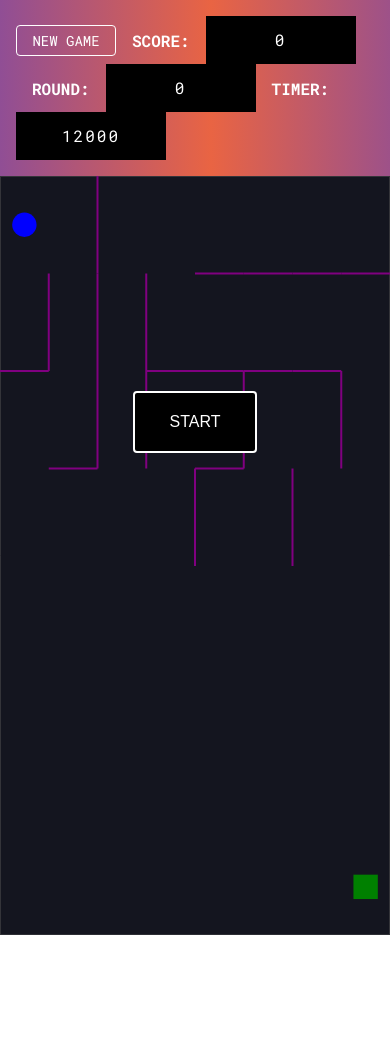
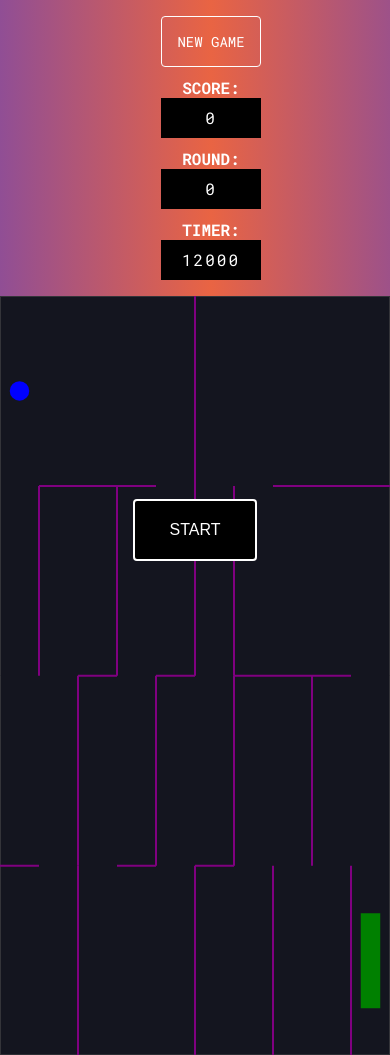
Before and after one commit to devinenoise/maze-game, a plain HTML site: page index.html in a window 390 px wide. Shown: the top 1055 px of the page. Before the commit the page ends 939 px from the top, so only its background shows below. Drawn offline with nearby package versions, Linux system fonts and the light colour scheme.

Commit message:
mobile updates

```diff
--- a/app.js
+++ b/app.js
@@ -34,22 +34,22 @@ engine.world.gravity.y = 0;
 const { world } = engine;
 
 // maze size
-// const cellsHorizontal = 4;
-// const cellsVertical = 2;
+// let cellsHorizontal = 6;
+// let cellsVertical = 4;
 const width = window.innerWidth;
 const height = window.innerHeight * 0.9;
 const borderWidth = 1;
 
 // cell size
 const unitLengthX = width / cellsHorizontal;
-const unitLengthY = width / cellsVertical;
+const unitLengthY = height / cellsVertical;
 const wallWidth = 2;
 
 // ball properties
-const ballVelocity = 4;
+const ballVelocity = 3.5;
 
 const render = Render.create({
-  element: document.body,
+  element: document.querySelector('.app'),
   engine,
   options: {
     width,
@@ -211,7 +211,7 @@ const goal = Bodies.rectangle(
   width - unitLengthX / 2,
   height - unitLengthY / 2,
   unitLengthX * 0.5,
-  unitLengthY * 0.25,
+  unitLengthY * 0.5,
   { isStatic: true, label: 'goal', render: { fillStyle: 'green' } }
 );
 World.add(world, goal);
@@ -251,7 +251,6 @@ function handleTouchStart(event) {
 }
 
 function handleTouchMove(event) {
-  event.preventDefault(); // Prevent default touch behavior
   const touch = event.touches[0]; // Consider the first touch in a multi-touch scenario
   const touchEndX = touch.clientX;
   const touchEndY = touch.clientY;
--- a/index.html
+++ b/index.html
@@ -15,24 +15,23 @@
     <link rel="stylesheet" href="style.css" />
   </head>
   <body>
-    <!-- Header -->
+    <!-- Score -->
     <div class="header">
       <button class="menu-btn menu-new">New Game</button>
+      <div class="score__container">
         <h3>Score:</h3>
         <div class="score">0</div>
+      </div>
+      <div class="round__container">
         <h3>Round:</h3>
         <div class="round">0</div>
+      </div>
+      <div class="timer__container">
         <h3>Timer:</h3>
         <div class="timer">12000</div>
       </div>
-
-    <!-- Menu -->
-    <div class="menu-container hidden">
-      <ul>
-        <li id="menu-new">New Game</li>
-      </ul>
     </div>
-
+    <div class="app"></div>
     <!-- Ready Button -->
     <button id="ready">Start</button>
 
@@ -51,6 +50,7 @@
     <div class="time-out hidden">
       <h1>Game Over. You ran out of time!</h1>
     </div>
+
     <script src="./js/utils.js"></script>
     <script src="./js/text.js"></script>
     <script src="app.js"></script>
--- a/js/utils.js
+++ b/js/utils.js
@@ -17,7 +17,7 @@ let storedTotal = Number(localStorage.getItem('total'));
 let storedCellsX = Number(localStorage.getItem('cellsx'));
 let storedCellsY = Number(localStorage.getItem('cellsx'));
 
-let cellsHorizontal = storedCellsX > 6 ? storedCellsX : 8;
+let cellsHorizontal = storedCellsX > 6 ? storedCellsX : 10;
 let cellsVertical = storedCellsY > 4 ? storedCellsY : 4;
 
 // ------------ GLOBAL VARIABLES END ------------- //
--- a/style.css
+++ b/style.css
@@ -1,37 +1,45 @@
 body {
   margin: 0;
   padding: 0;
-  overflow: hidden;
   font-family: 'Roboto Mono', monospace;
+  position: relative;
 }
 
 /* --------- HEADER ------------- */
 .header {
   display: flex;
   align-items: center;
-  flex-wrap: wrap;
+  justify-content: center;
+  flex-direction: column;
+  gap: 10px;
   width: 100%;
   padding: 16px;
   margin: 0;
   background: linear-gradient(to left, #904e95, #e96443, #904e95);
+}
+@media (min-width: 768px) {
+  .header {
+    flex-direction: row;
+  }
 }
 
 .header h3 {
   font-size: 1rem;
   text-transform: uppercase;
   color: white;
-  margin: 0 1em;
+  text-align: center;
+  margin: 0;
 }
 
 .score,
 .round,
 .timer {
-  width: 150px;
+  width: 100px;
   background: black;
   color: white;
   text-align: center;
   font-size: 1rem;
-  line-height: 3rem;
+  line-height: 2.5rem;
   letter-spacing: 2px;
 }
 
@@ -41,7 +49,7 @@ body {
   justify-content: center;
   align-items: center;
   text-align: center;
-  padding: 5px;
+  padding: 15px;
   font-family: 'Roboto Mono', monospace;
   text-transform: uppercase;
   font-size: 14px;
@@ -52,7 +60,6 @@ body {
 
 .menu-btn:hover {
   background: white;
-
   color: #904e95;
 }
 
@@ -116,7 +123,6 @@ button:hover {
   font-size: 1rem;
   background: black;
   text-transform: uppercase;
-  z-index: 1;
   transition: 0.2s;
 }
 
```
Lines whose indentation alone changed are shown as unchanged.
